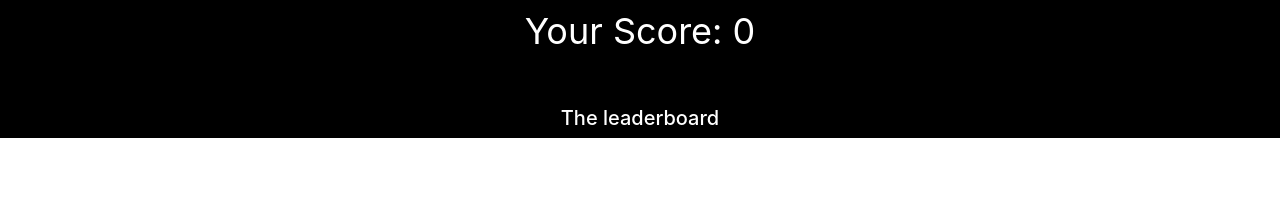
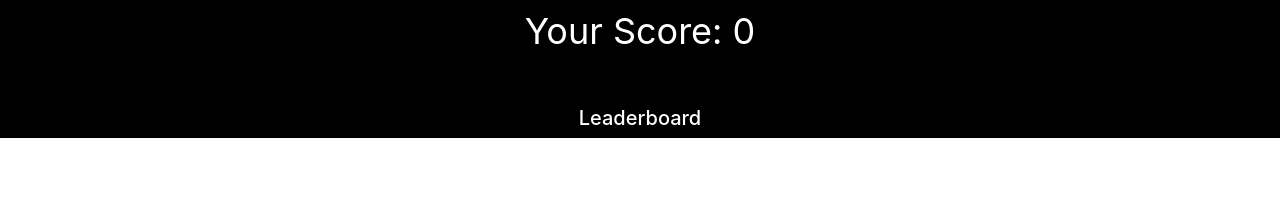
Before and after one commit to DeeterCesler/snake, a Flask app: page / in a window 1280 px wide. Shown: the part 589-800 px from the top of the page. Run offline with Flask 2, Linux system fonts and the light colour scheme; data that the repository does not hold is empty; some libraries are stand-ins or nearby versions.

Commit message:
changed scoreboard formatting

```diff
--- a/templates/index.html
+++ b/templates/index.html
@@ -33,13 +33,14 @@
                     <br/>
                     <br/>
                     <div class="scoreboard text-center container">
-                        <h5>The leaderboard</h5>
+                        <h5>Leaderboard</h5>
                     </div>
                 </div>
                 <div class="col-4"></div>
             </div>
         </div>
     </div>
+    <br/>
     <script src="https://ajax.googleapis.com/ajax/libs/jquery/3.1.1/jquery.min.js"></script>
     <script src="{{ url_for('static', filename='app.js') }}""></script>
 </body>
```
